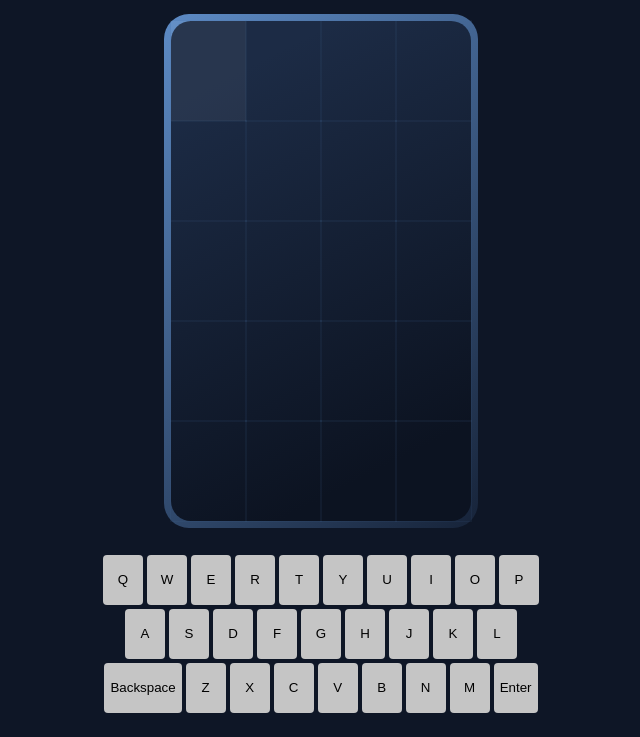
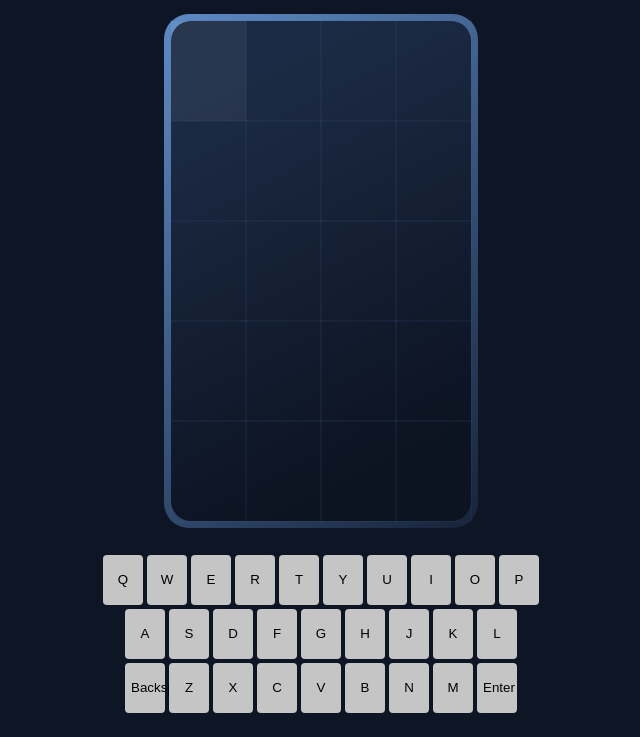
Before and after one commit to thomasgreen/wordle, a website: page public/index.html in a window 1280 px wide. Shown: the part 63-800 px from the top of the page, without its empty margins (319-959 px from the left). Drawn offline with nearby package versions, Linux system fonts and the light colour scheme; files that its build step writes are made by us from their sources.

```diff
--- a/app.css
+++ b/app.css
@@ -75,7 +75,8 @@
 }
 
 #keyboard {
-    margin-top: 2rem;
+    width: 300px;
+    margin: 2rem auto 0 auto;
 }
 
 .key {
```
Also changed, not shown: public/js/app.js (+1 -1 lines).
